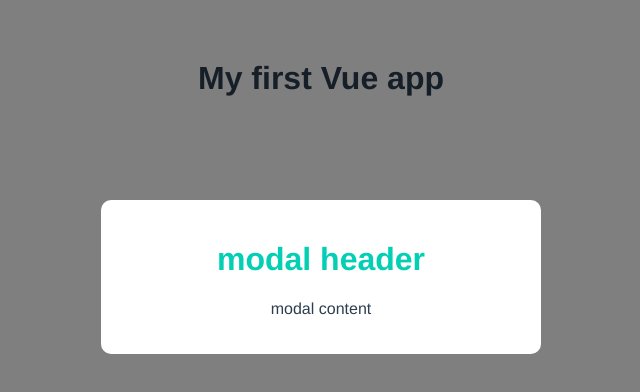
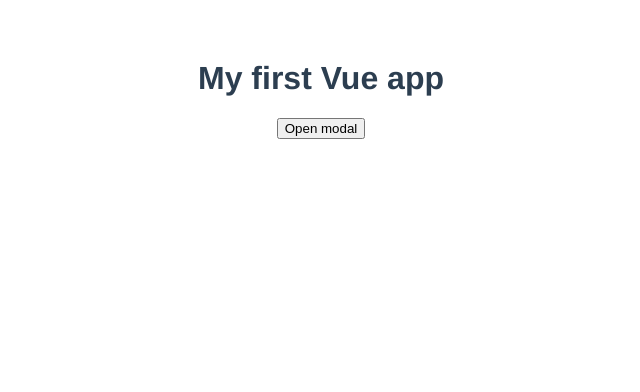
Before and after one commit to ngominhsaoS2/vuejs-firebase-course, a Vue app in the folder modal-project/: page / in a window 1280 px wide. Shown: the top 392 px of the page, without its empty margins (319-959 px from the left). Built offline with nearby package versions, Linux system fonts and the light colour scheme.

Commit message:
25. Passing Data with Props

```diff
--- a/modal-project/src/App.vue
+++ b/modal-project/src/App.vue
@@ -1,6 +1,9 @@
 <template>
   <h1>{{title}}</h1>
-  <Modal />
+  <div v-if="showModal">
+    <Modal :header="header" :text="text" theme="sale" />
+  </div>
+  <button @click="toggleModal">Open modal</button>
 </template>
 
 <script>
@@ -13,7 +16,10 @@
   },
   data() {
     return {
-      title: 'My first Vue app'
+      title: 'My first Vue app',
+      header: 'Sign up for the Giveaway!',
+      text: 'Here is the modal content',
+      showModal: false
     }
   },
   methods: {
@@ -21,6 +27,9 @@
       console.log(this.$refs.name);
       this.$refs.name.classList.add('active');
       this.$refs.name.focus();
+    },
+    toggleModal() {
+      this.showModal = !this.showModal;
     }
   }
 }
--- a/modal-project/src/components/Modal.vue
+++ b/modal-project/src/components/Modal.vue
@@ -1,11 +1,22 @@
 <template>
-  <div class="backdrop">
-    <div class="modal">
-      <h1>modal header</h1>
-      <p>modal content</p>
+  <div class="backdrop" @click="closeModal">
+    <div class="modal" :class="{ sale: theme === 'sale' }">
+      <h1>{{header}}</h1>
+      <p>{{text}}</p>
     </div>
   </div>
 </template>
+
+<script>
+export default {
+    props: ['header', 'text', 'theme'],
+    methods: {
+        closeModal() {
+
+        }
+    }
+}
+</script>
 
 <style>
   .modal {
@@ -30,4 +41,12 @@
   .modal p {
     font-style: normal;
   }
+  /* sale styles */
+  .modal.sale {
+    background: crimson;
+    color: white;
+  }
+  .modal.sale h1 {
+    color: white;
+  }
 </style>
```
Also changed, not shown: 1 other file (tests, documents, lock files or other folders).
